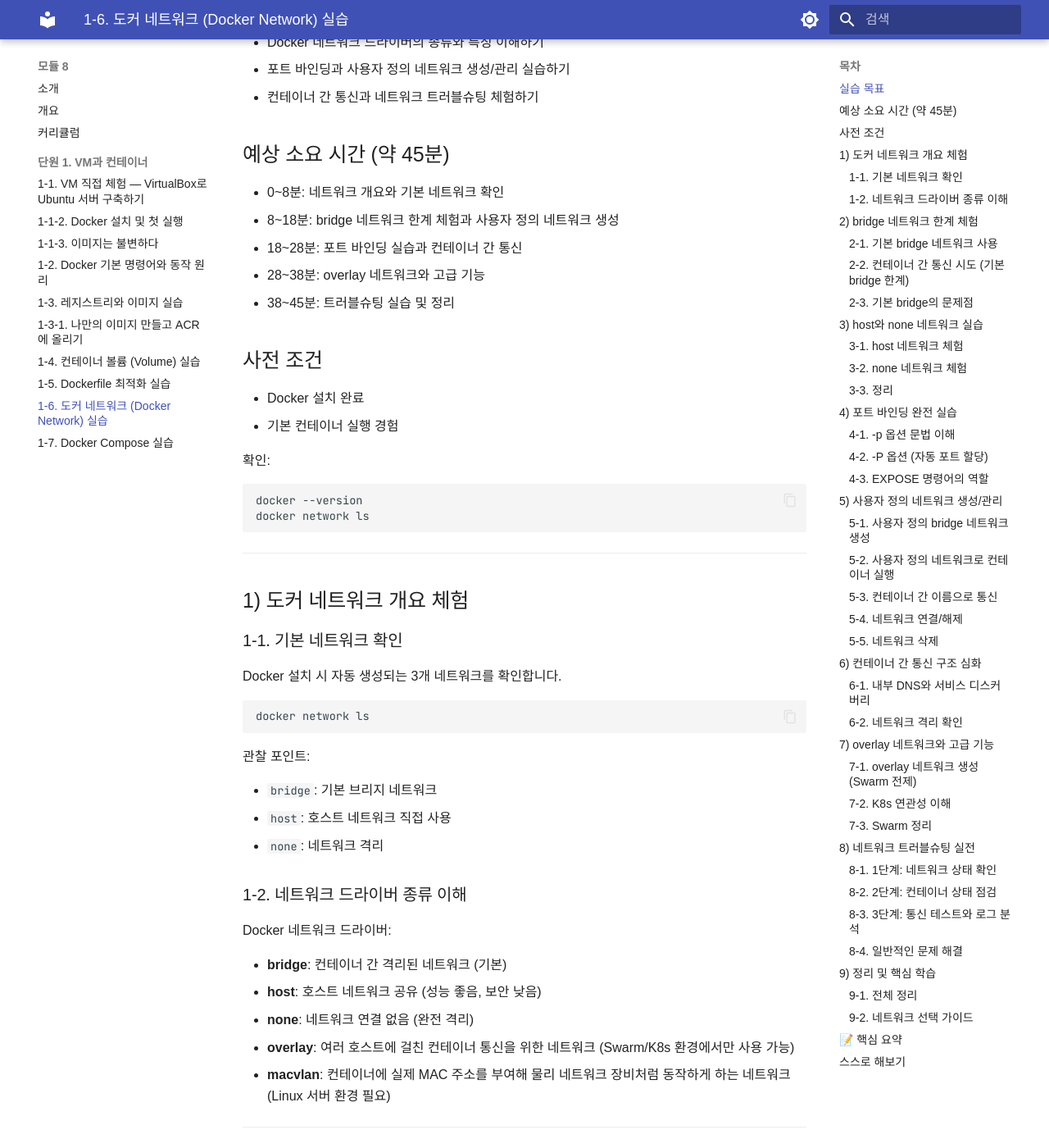
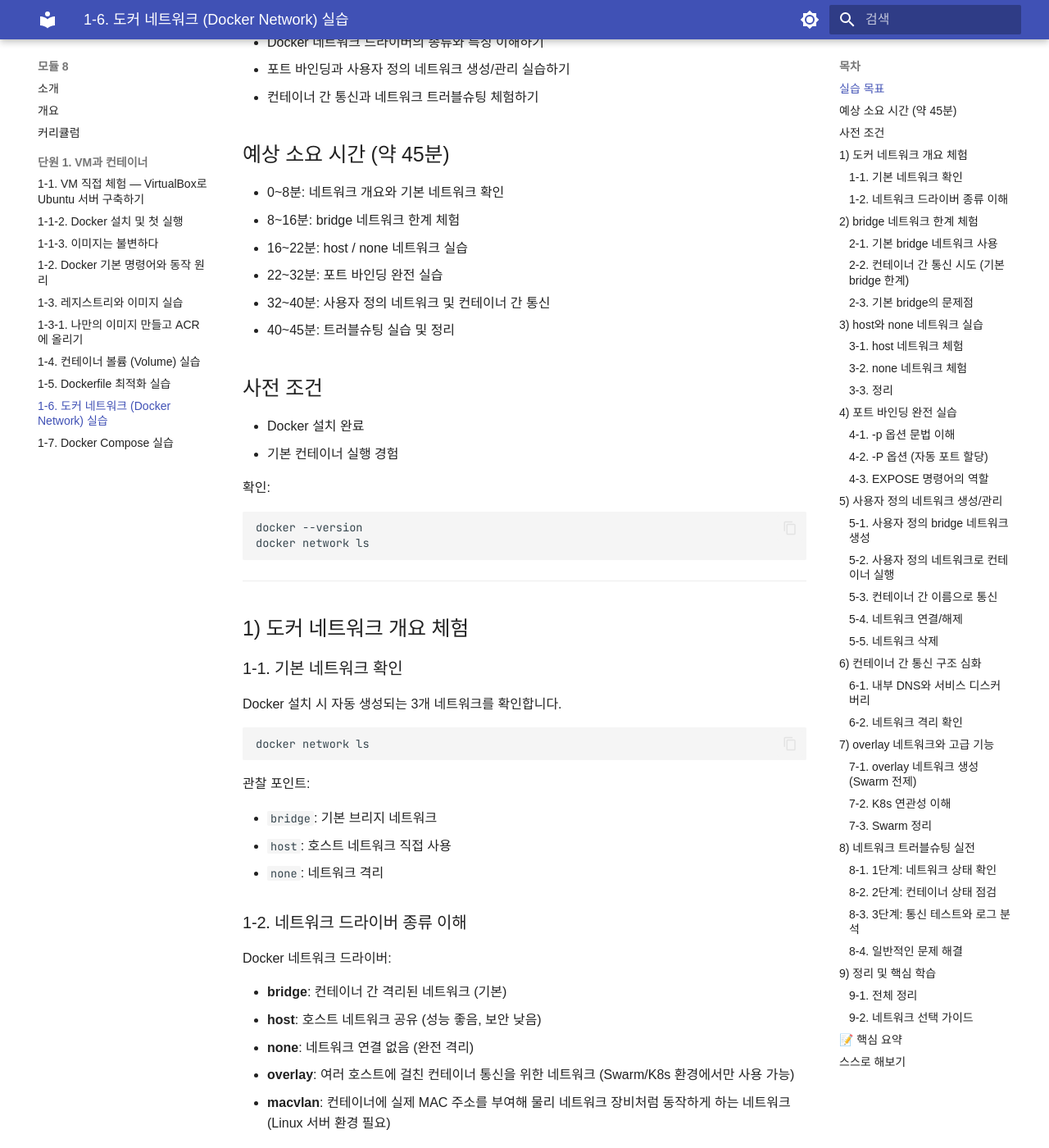
Before and after one commit to skilleat-labs/docker-k8s-labs, an MkDocs documentation site: the page built from docs/modules/module8/1-6.md, in a window 1280 px wide and 1400 px high, scrolled down 240 px. Shown: the whole window at 82% size. Built offline with MkDocs 1.6.1 and Material for MkDocs 9.7.7, drawn with Linux system fonts in a browser that asks for light colours; some web fonts are replaced; some of the changed text lies outside the part shown.

Commit message:
1-6: 전체 정리 — IP 확인 명령어 통일, 빈 줄 정리, 소요 시간 업데이트
Co-Authored-By: Claude Sonnet 4.6 <noreply@anthropic.com>

````diff
--- a/docs/modules/module8/1-6.md
+++ b/docs/modules/module8/1-6.md
@@ -9,10 +9,11 @@
 ## 예상 소요 시간 (약 45분)
 
 - 0~8분: 네트워크 개요와 기본 네트워크 확인
-- 8~18분: bridge 네트워크 한계 체험과 사용자 정의 네트워크 생성
-- 18~28분: 포트 바인딩 실습과 컨테이너 간 통신
-- 28~38분: overlay 네트워크와 고급 기능
-- 38~45분: 트러블슈팅 실습 및 정리
+- 8~16분: bridge 네트워크 한계 체험
+- 16~22분: host / none 네트워크 실습
+- 22~32분: 포트 바인딩 완전 실습
+- 32~40분: 사용자 정의 네트워크 및 컨테이너 간 통신
+- 40~45분: 트러블슈팅 실습 및 정리
 
 ## 사전 조건
 
@@ -386,7 +387,6 @@ docker run -d --name isolated --network isolated-network nginx:alpine
 docker exec web curl http://isolated  # 실패 (서로 다른 네트워크)
 ```
 
-
 ---
 
 ## 7) overlay 네트워크와 고급 기능
````
Also changed, not shown: other parts of docs/modules/module8/1-6.md (+2 -2 lines).
